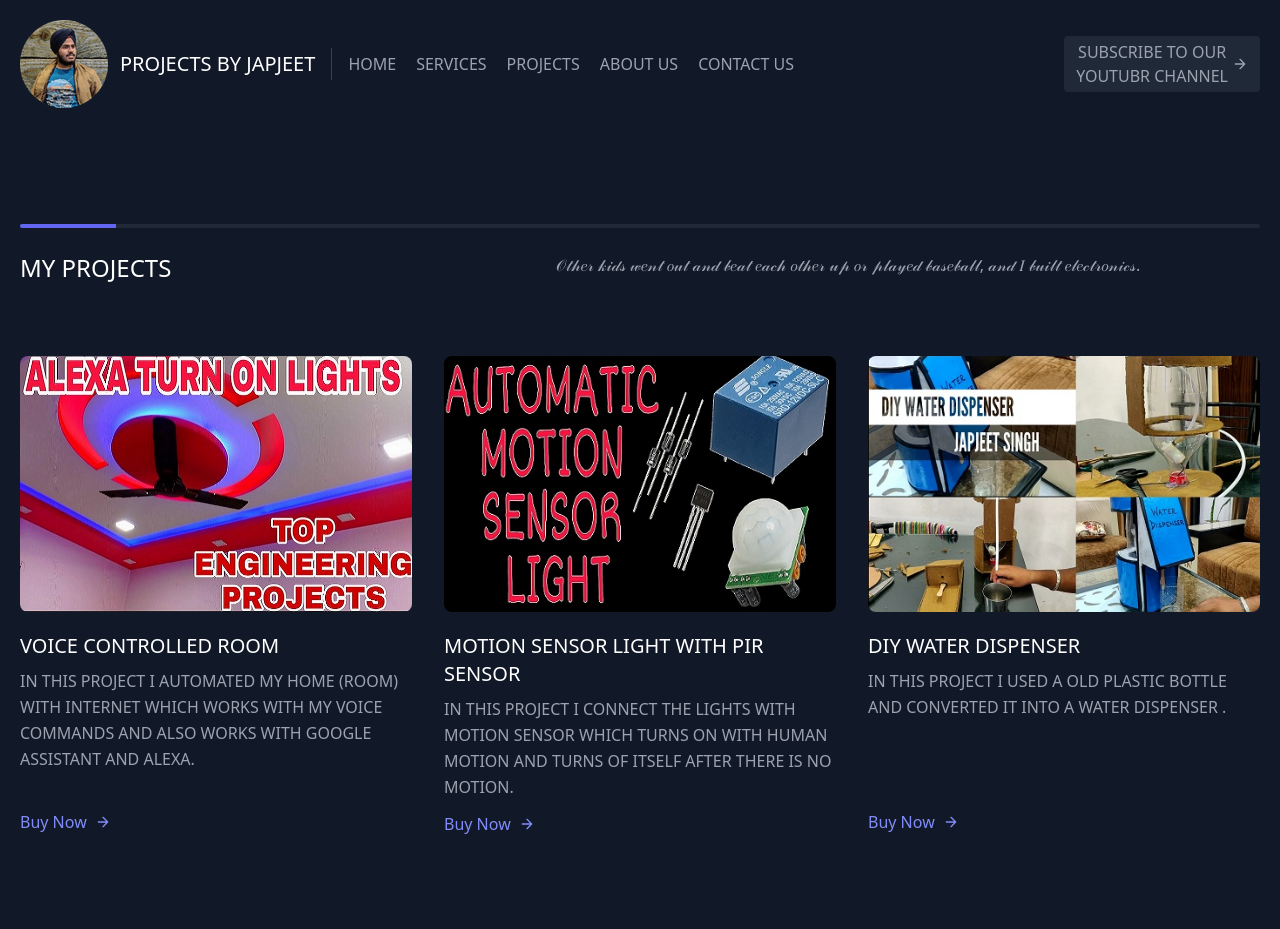
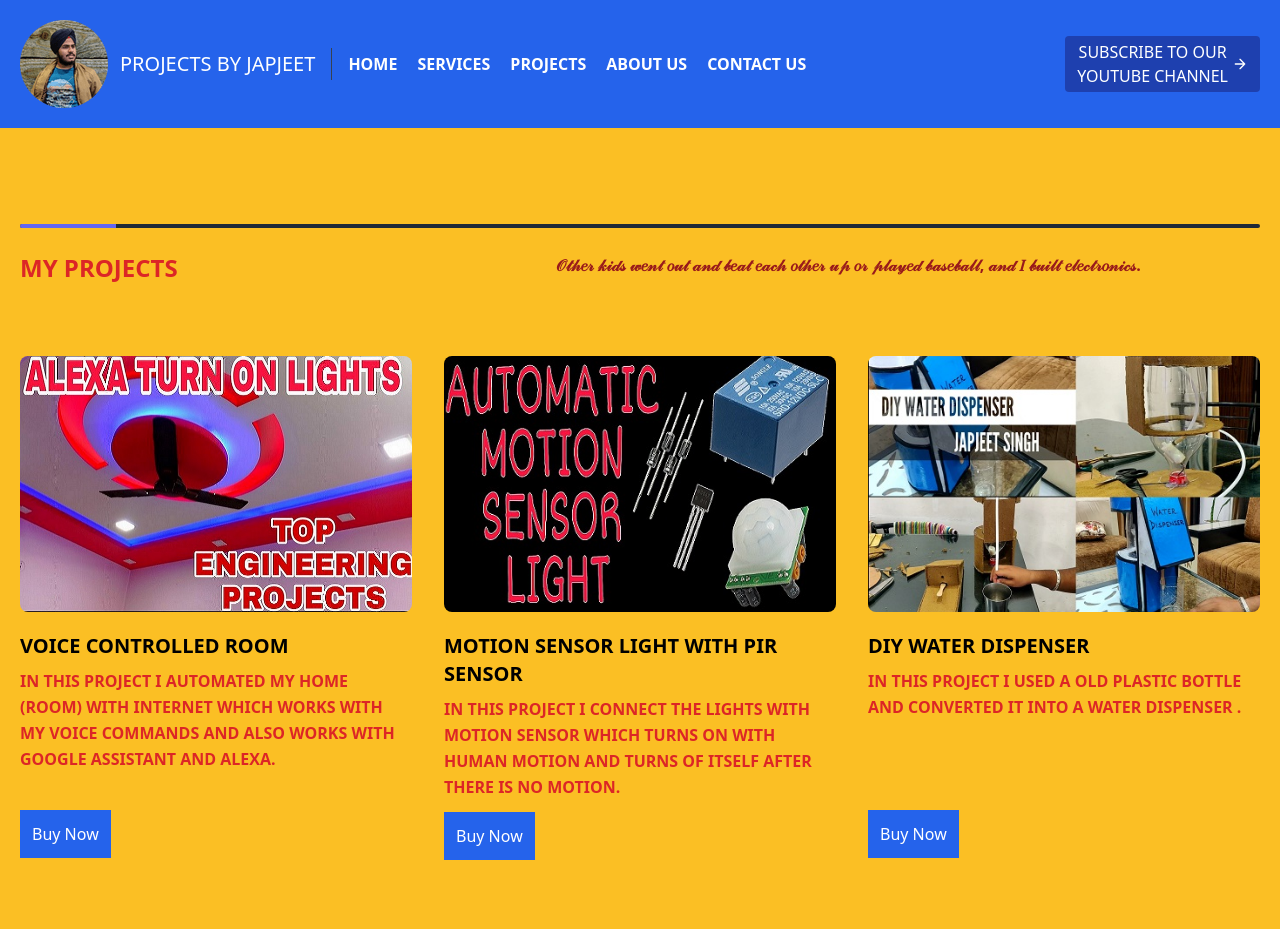
Before and after one commit to JAPJEET01/japjeetsingh.tech, a website: page Projects.html in a window 1280 px wide. Shown: the top 929 px of the page. Drawn offline with nearby package versions, Linux system fonts and the light colour scheme.

Commit message:
Update Projects.html

```diff
--- a/Projects.html
+++ b/Projects.html
@@ -11,7 +11,7 @@
 <body>
 
 
-  <header class="text-gray-400 bg-gray-900 body-font">
+  <header class="text-gray-400 bg-blue-600 body-font">
     <div class="container mx-auto flex flex-wrap p-5 flex-col md:flex-row items-center">
       <a href="https://www.youtube.com/channel/UCCWYdFotsFohvlQS1uBf_8w" target="_blank" class="flex title-font font-medium items-center text-white mb-4 md:mb-0">
         <!-- <svg xmlns="http://www.w3.org/2000/svg" fill="none" stroke="currentColor" stroke-linecap="round"
@@ -19,21 +19,21 @@
           viewBox="0 0 24 24">
           <path> <img src="jap (2).jpg" alt=""></path>
         </svg> -->
-        <path>  <img src="photos/JAPJEET SINGH-modified (2).png" alt="" > </path>
+        <path> <img src="photos/JAPJEET SINGH-modified (2).png" alt="" >  </path>
 
         <span  class="ml-3 text-xl">PROJECTS BY JAPJEET</span>
       </a>
       <nav
         class="md:mr-auto md:ml-4 md:py-1 md:pl-4 md:border-l md:border-gray-700	flex flex-wrap items-center text-base justify-center">
-        <a href="index.html" class="mr-5 hover:text-white">HOME</a>
-        <a href="services.html" class="mr-5 hover:text-white">SERVICES</a>
-        <a href="Projects.html" class="mr-5 hover:text-white">PROJECTS</a>
-        <a href="about us.html" class="mr-5 hover:text-white">ABOUT US</a>
-        <a href="contact us.html" class="mr-5 hover:text-white">CONTACT US</a>
+        <a href="index.html" class=" text-white mr-5 font-bold hover:text-black">HOME</a>
+        <a href="services.html" class="  text-white mr-5 font-bold hover:text-black">SERVICES</a>
+        <a href="Projects.html" class="  text-white mr-5 font-bold hover:text-black">PROJECTS</a>
+        <a href="about us.html" class="  text-white mr-5 font-bold hover:text-black">ABOUT US</a>
+        <a href="contact us.html" class="text-white mr-5 font-bold hover:text-black">CONTACT US</a>
       </nav>
       <a href="https://www.youtube.com/channel/UCCWYdFotsFohvlQS1uBf_8w" target="_blank"><button
-        class="inline-flex items-center bg-gray-800 border-0 py-1 px-3 focus:outline-none hover:bg-gray-700 rounded text-base mt-4 md:mt-0">SUBSCRIBE
-          TO OUR <br> YOUTUBR CHANNEL
+        class="inline-flex items-center text-white bg-blue-800 border-0 py-1 px-3 focus:outline-none hover:bg-red-600 rounded text-base mt-4 md:mt-0">SUBSCRIBE
+          TO OUR <br> YOUTUBE CHANNEL
           <svg fill="none" stroke="currentColor" stroke-linecap="round" stroke-linejoin="round" stroke-width="2"
             class="w-4 h-4 ml-1" viewBox="0 0 24 24">
             <path d="M5 12h14M12 5l7 7-7 7"></path>
@@ -41,15 +41,15 @@
         </button></a>
     </div>
   </header>
-<section class="text-gray-400 bg-gray-900 body-font">
+<section class="text-gray-400 bg-yellow-400 body-font">
   <div class="container px-5 py-24 mx-auto">
     <div class="flex flex-col">
       <div class="h-1 bg-gray-800 rounded overflow-hidden">
         <div class="w-24 h-full bg-indigo-500"></div>
       </div>
       <div class="flex flex-wrap sm:flex-row flex-col py-6 mb-12">
-        <h1 class="sm:w-2/5 text-white font-medium title-font text-2xl mb-2 sm:mb-0">MY PROJECTS </h1>
-        <p class="sm:w-3/5 leading-relaxed text-base sm:pl-10 pl-0">𝒪𝓉𝒽𝑒𝓇 𝓀𝒾𝒹𝓈 𝓌𝑒𝓃𝓉 𝑜𝓊𝓉 𝒶𝓃𝒹 𝒷𝑒𝒶𝓉 𝑒𝒶𝒸𝒽 𝑜𝓉𝒽𝑒𝓇 𝓊𝓅 𝑜𝓇 𝓅𝓁𝒶𝓎𝑒𝒹 𝒷𝒶𝓈𝑒𝒷𝒶𝓁𝓁, 𝒶𝓃𝒹 𝐼 𝒷𝓊𝒾𝓁𝓉 𝑒𝓁𝑒𝒸𝓉𝓇𝑜𝓃𝒾𝒸𝓈.</p>
+        <h1 class="sm:w-2/5 text-red-600 font-extrabold title-font text-2xl mb-2 sm:mb-0">MY PROJECTS </h1>
+        <p class="sm:w-3/5 leading-relaxed text-red-800 text-base font-bold sm:pl-10 pl-0">𝒪𝓉𝒽𝑒𝓇 𝓀𝒾𝒹𝓈 𝓌𝑒𝓃𝓉 𝑜𝓊𝓉 𝒶𝓃𝒹 𝒷𝑒𝒶𝓉 𝑒𝒶𝒸𝒽 𝑜𝓉𝒽𝑒𝓇 𝓊𝓅 𝑜𝓇 𝓅𝓁𝒶𝓎𝑒𝒹 𝒷𝒶𝓈𝑒𝒷𝒶𝓁𝓁, 𝒶𝓃𝒹 𝐼 𝒷𝓊𝒾𝓁𝓉 𝑒𝓁𝑒𝒸𝓉𝓇𝑜𝓃𝒾𝒸𝓈.</p>
       </div>
     </div>
     <div class="flex flex-wrap sm:-m-4 -mx-4 -mb-10 -mt-4">
@@ -57,37 +57,28 @@
         <div class="rounded-lg h-64 overflow-hidden">
          <a href="https://youtu.be/KcS2b_75BcY" target="_blank"> <img alt="content" class="object-cover object-center h-full w-full" src="photos/new.jpg"></a>
         </div>
-        <h2 class="text-xl font-medium title-font text-white mt-5">VOICE CONTROLLED ROOM </h2>
-        <p class="text-base leading-relaxed mt-2">IN THIS PROJECT I AUTOMATED MY HOME (ROOM) WITH INTERNET WHICH WORKS WITH MY VOICE COMMANDS AND ALSO WORKS WITH GOOGLE ASSISTANT AND ALEXA. <br> <br></p>
-        <a  href="automation_buy.html"  target="_blank" class="text-indigo-400 inline-flex items-center mt-3"> Buy Now
-          <svg fill="none" stroke="currentColor" stroke-linecap="round" stroke-linejoin="round" stroke-width="2" class="w-4 h-4 ml-2" viewBox="0 0 24 24">
-            <path d="M5 12h14M12 5l7 7-7 7"></path>
-          </svg>
-        </a>
+        <h2 class="text-xl font-extrabold title-font text-black mt-5">VOICE CONTROLLED ROOM </h2>
+        <p class="text-base font-extrabold text-red-600 leading-relaxed mt-2">IN THIS PROJECT I AUTOMATED MY HOME (ROOM) WITH INTERNET WHICH WORKS WITH MY VOICE COMMANDS AND ALSO WORKS WITH GOOGLE ASSISTANT AND ALEXA. <br> <br></p>
+        <a href="/automation_buy.html" target="_blank" rel="noopener noreferrer"><button class="bg-blue-600 text-white  px-3 py-3 hover:bg-red-600 mt-3 ">Buy Now</button></a>
+
       </div>
       <div class="p-4 md:w-1/3 sm:mb-0 mb-6">
         <div class="rounded-lg h-64 overflow-hidden">
           <a  href="https://youtu.be/KbskQrNULow"  target="_blank"><img alt="content" class="object-cover object-center h-full w-full" src="photos/motion sensor.jpg"></a>
         </div>
-        <h2 class="text-xl font-medium title-font text-white mt-5">MOTION SENSOR LIGHT WITH PIR SENSOR</h2>
-        <p class="text-base leading-relaxed mt-2">IN THIS PROJECT I CONNECT THE LIGHTS WITH MOTION SENSOR WHICH TURNS ON WITH HUMAN MOTION AND TURNS OF ITSELF AFTER THERE IS NO MOTION.</p>
-        <a href="buy_motion_sensor_light.html"  target="_blank" class="text-indigo-400 inline-flex items-center mt-3">Buy Now
-          <svg fill="none" stroke="currentColor" stroke-linecap="round" stroke-linejoin="round" stroke-width="2" class="w-4 h-4 ml-2" viewBox="0 0 24 24">
-            <path d="M5 12h14M12 5l7 7-7 7"></path>
-          </svg>
-        </a>
+        <h2 class="text-xl font-extrabold title-font text-black mt-5">MOTION SENSOR LIGHT WITH PIR SENSOR</h2>
+        <p class="text-base font-extrabold text-red-600 leading-relaxed mt-2">IN THIS PROJECT I CONNECT THE LIGHTS WITH MOTION SENSOR WHICH TURNS ON WITH HUMAN MOTION AND TURNS OF ITSELF AFTER THERE IS NO MOTION.</p>
+        <a href="/buy_motion_sensor_light.html" target="_blank" rel="noopener noreferrer"><button class="bg-blue-600 text-white  px-3 py-3 hover:bg-red-600 mt-3 ">Buy Now</button></a>
+
       </div>
       <div class="p-4 md:w-1/3 sm:mb-0 mb-6">
         <div class="rounded-lg h-64 overflow-hidden">
          <a href="https://youtu.be/JiHAGmYfhZg" target="_blank" rel="noopener noreferrer"><img alt="content" class="object-cover object-center h-full w-full" src="photos/dispenser.jpg"></a>
         </div>
-        <h2 class="text-xl font-medium title-font text-white mt-5">DIY WATER DISPENSER </h2>
-        <p class="text-base leading-relaxed mt-2">IN THIS PROJECT I USED A OLD PLASTIC BOTTLE AND CONVERTED IT INTO A WATER DISPENSER . <br> <br> <br> <br></p>
-        <a  href="buy_water_dispeser.html"  target="_blank" class="text-indigo-400 inline-flex items-center mt-3">Buy Now
-          <svg fill="none" stroke="currentColor" stroke-linecap="round" stroke-linejoin="round" stroke-width="2" class="w-4 h-4 ml-2" viewBox="0 0 24 24">
-            <path d="M5 12h14M12 5l7 7-7 7"></path>
-          </svg>
-        </a>
+        <h2 class="text-xl font-extrabold title-font text-black mt-5">DIY WATER DISPENSER </h2>
+        <p class="text-base font-extrabold text-red-600 leading-relaxed mt-2">IN THIS PROJECT I USED A OLD PLASTIC BOTTLE AND CONVERTED IT INTO A WATER DISPENSER . <br> <br> <br> <br></p>
+        <a href="/buy_water_dispeser.html" target="_blank" rel="noopener noreferrer"><button class="bg-blue-600 text-white  px-3 py-3 hover:bg-red-600 mt-3 ">Buy Now</button></a>
+
       </div>
     </div>  <br><br><br><br>
     <div class="flex flex-wrap sm:-m-4 -mx-4 -mb-10 -mt-4">
@@ -95,38 +86,29 @@
         <div class="rounded-lg h-64 overflow-hidden">
          <a href="https://youtu.be/MKB03D6-sEo" target="_blank"> <img alt="content" class="object-cover object-center h-full w-full" src="photos/power bank.jpg"></a>
         </div>
-        <h2 class="text-xl font-medium title-font text-white mt-5">DIY POWER BANK  </h2>
-        <p class="text-base leading-relaxed mt-2">IN THIS PROJECT I MADE A DIY POWER BANK USING LITHIUM ION CELLS. RECYCLED FROM OLD LAPTOP BATTERY. <br><br> <br> <br></p>
-        <a  href="BUY_POWER_BANK.html"  target="_blank" class="text-indigo-400 inline-flex items-center mt-3">Buy Now
-          <svg fill="none" stroke="currentColor" stroke-linecap="round" stroke-linejoin="round" stroke-width="2" class="w-4 h-4 ml-2" viewBox="0 0 24 24">
-            <path d="M5 12h14M12 5l7 7-7 7"></path>
-          </svg>
-        </a>
+        <h2 class="text-xl font-extrabold title-font text-black mt-5">DIY POWER BANK  </h2>
+        <p class="text-base font-extrabold text-red-600 leading-relaxed mt-2">IN THIS PROJECT I MADE A DIY POWER BANK USING LITHIUM ION CELLS. RECYCLED FROM OLD LAPTOP BATTERY. <br><br> <br> <br></p>
+        <a href="/BUY_POWER_BANK.html" target="_blank" rel="noopener noreferrer"><button class="bg-blue-600 text-white  px-3 py-3 hover:bg-red-600 mt-3 ">Buy Now</button></a>
+
       </div>
       <div class="p-4 md:w-1/3 sm:mb-0 mb-6">
         <div class="rounded-lg h-64 overflow-hidden">
           <a href="https://youtu.be/gCB-y5SdHEs"  target="_blank"><img alt="content" class="object-cover object-center h-full w-full" src="photos/SMART DUSTBIN.jpg"></a>
         </div>
-        <h2 class="text-xl font-medium title-font text-white mt-5">
+        <h2 class="text-xl font-extrabold title-font text-black mt-5">
           AUTOMATIC SMART DUSTIN USING ARDUINO</h2>
-        <p class="text-base leading-relaxed mt-2">IN THIS PROJECT I MADE A DIY AUTOMATIC SMART DUSTBIN WHICH OPENS AUTOMATICALLY WHEN WE GOES IN FRONT OF IT. IT IS BENEFICIAL TO AVOID PHYSICAL TOUCH IN THIS CURRENT SCENARIO OF COVID.</p>
-        <a  href="BUY_SMART_DUSTBIN.html"  target="_blank" class="text-indigo-400 inline-flex items-center mt-3">Buy Now
-          <svg fill="none" stroke="currentColor" stroke-linecap="round" stroke-linejoin="round" stroke-width="2" class="w-4 h-4 ml-2" viewBox="0 0 24 24">
-            <path d="M5 12h14M12 5l7 7-7 7"></path>
-          </svg>
-        </a>
+        <p class="text-base font-extrabold text-red-600 leading-relaxed mt-2">IN THIS PROJECT I MADE A DIY AUTOMATIC SMART DUSTBIN WHICH OPENS AUTOMATICALLY WHEN WE GOES IN FRONT OF IT. IT IS BENEFICIAL TO AVOID PHYSICAL TOUCH IN THIS CURRENT SCENARIO OF COVID.</p>
+        <a href="/BUY_SMART_DUSTBIN.html" target="_blank" rel="noopener noreferrer"><button class="bg-blue-600 text-white  px-3 py-3 hover:bg-red-600 mt-3 ">Buy Now</button></a>
+
       </div>
       <div class="p-4 md:w-1/3 sm:mb-0 mb-6">
         <div class="rounded-lg h-64 overflow-hidden">
          <a href="https://www.youtube.com/channel/UCCWYdFotsFohvlQS1uBf_8w" target="_blank" rel="noopener noreferrer"><img alt="content" class="object-cover object-center h-full w-full" src="photos/jap (1).jpg"></a>
         </div>
-        <h2 class="text-xl font-medium title-font text-white mt-5">DIY RC-CAR </h2>
-        <p class="text-base leading-relaxed mt-2">IN THIS PROJECT I MADE A RC  CAR THAT WORK WITH INTERNET AND CAN BE CONTROLLED ANYWHERE FROM WORLD. <br><br><br><br></p>
-        <a  href="BUY_RC_CAR.html"  target="_blank" class="text-indigo-400 inline-flex items-center mt-3">Buy Now
-          <svg fill="none" stroke="currentColor" stroke-linecap="round" stroke-linejoin="round" stroke-width="2" class="w-4 h-4 ml-2" viewBox="0 0 24 24">
-            <path d="M5 12h14M12 5l7 7-7 7"></path>
-          </svg>
-        </a>
+        <h2 class="text-xl font-extrabold title-font text-black mt-5">DIY RC-CAR </h2>
+        <p class="text-base font-extrabold text-red-600 leading-relaxed mt-2">IN THIS PROJECT I MADE A RC  CAR THAT WORK WITH INTERNET AND CAN BE CONTROLLED ANYWHERE FROM WORLD. <br><br><br><br></p>
+        <a href="/BUY_RC_CAR.html" target="_blank" rel="noopener noreferrer"><button class="bg-blue-600 text-white  px-3 py-3 hover:bg-red-600 mt-3 ">Buy Now</button></a>
+
       </div>
     </div>
 
```
